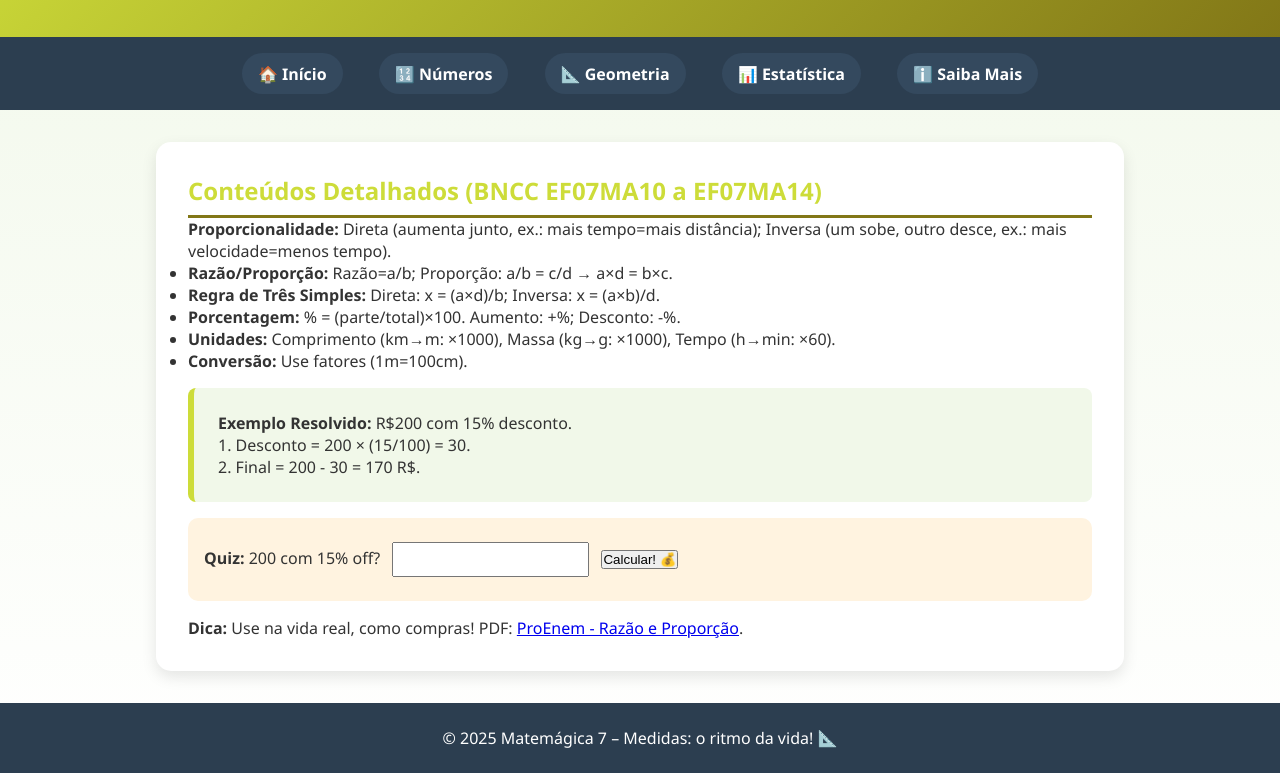
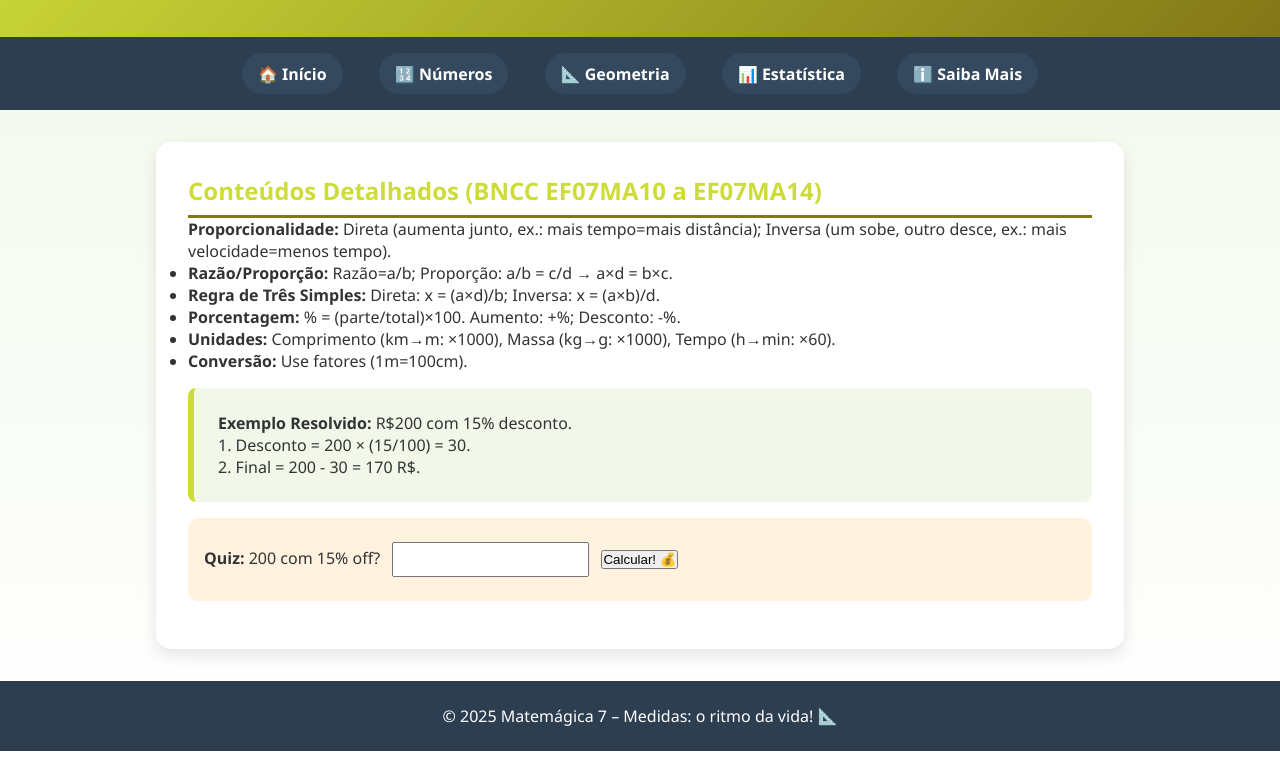
Before and after one commit to arthur2025112-CEAP/vercel, a plain HTML site: page grandezas.html in a window 1280 px wide. Shown: the part 120-893 px from the top of the page. After the commit the page ends 871 px from the top, so only its background shows below. Drawn offline with Linux system fonts and the light colour scheme.

Commit message:
Remove tip about real-life application and PDF link

```diff
--- a/grandezas.html
+++ b/grandezas.html
@@ -58,7 +58,6 @@
       <div class="quiz">
         <p><strong>Quiz:</strong> 200 com 15% off? <input type="number" id="quiz-input"> <button onclick="checkQuiz()">Calcular! 💰</button></p>
       </div>
-      <p><strong>Dica:</strong> Use na vida real, como compras! PDF: <a href="https://proenem.com.br/enem/matematica/razao-e-proporcao-e-regra-de-tres/&quot; target="_blank">ProEnem - Razão e Proporção</a>.</p>
     </div>
   </main>
   <footer>© 2025 Matemágica 7 – Medidas: o ritmo da vida! 📐</footer>
```
